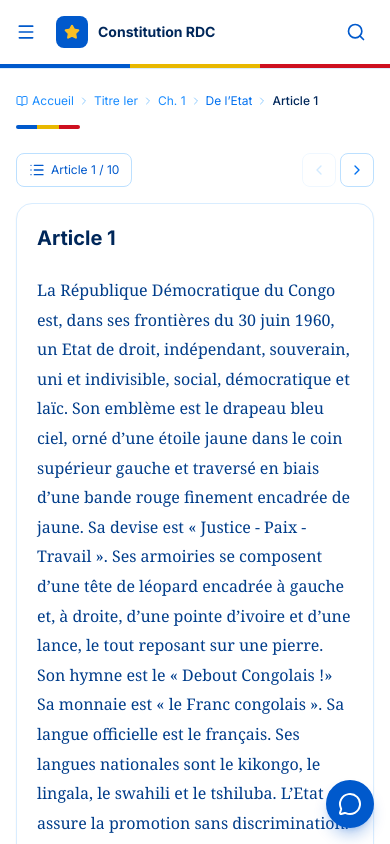
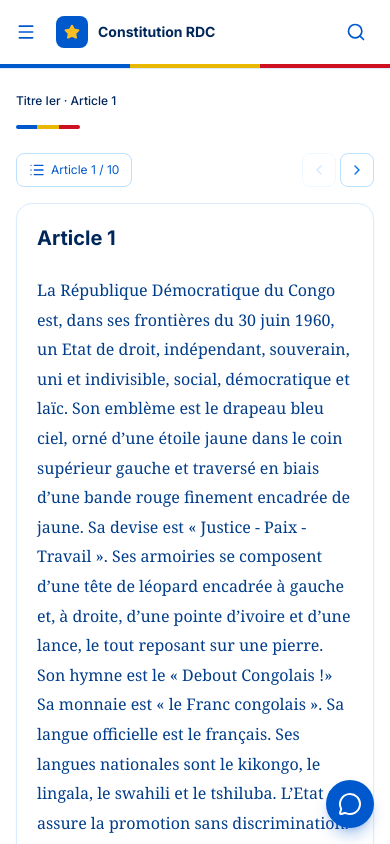
Before and after one commit to jkmpro9/constitution_rdc, a Next.js app: page /articles/1 in a window 390 px wide. Shown: the top 844 px of the page. Built offline with nearby package versions, Linux system fonts and the light colour scheme.

Commit message:
fix: simplify article breadcrumb on mobile

```diff
--- a/src/app/articles/[numero]/page.tsx
+++ b/src/app/articles/[numero]/page.tsx
@@ -181,13 +181,17 @@ export default function ArticlePage() {
       {/* Fil d'Ariane complet et cliquable */}
       <div className="px-4 pt-6 pb-0 sm:px-6">
         <nav className="mb-4 flex items-center gap-1 text-xs text-rdc-blue-500">
+          <span className="sm:hidden text-rdc-blue-950 font-medium">
+            Titre {article.titre ? romanNumeral(article.titre.numero) : ""} · Article {article.numero}
+          </span>
           <Link
             href="/"
-            className="hover:text-rdc-blue-700 transition-colors inline-flex items-center gap-1 shrink-0"
+            className="hidden items-center gap-1 transition-colors hover:text-rdc-blue-700 sm:inline-flex"
           >
             <BookOpen className="h-3 w-3" />
             Accueil
           </Link>
+          <div className="hidden sm:contents">
           {article.titre && (
             <>
               <ChevronRight className="h-3 w-3 text-rdc-blue-300 shrink-0" />
@@ -222,6 +226,7 @@ export default function ArticlePage() {
           <span className="text-rdc-blue-950 font-medium shrink-0">
             Article {article.numero}
           </span>
+          </div>
         </nav>
 
         {/* Bande tricolore */}
```
